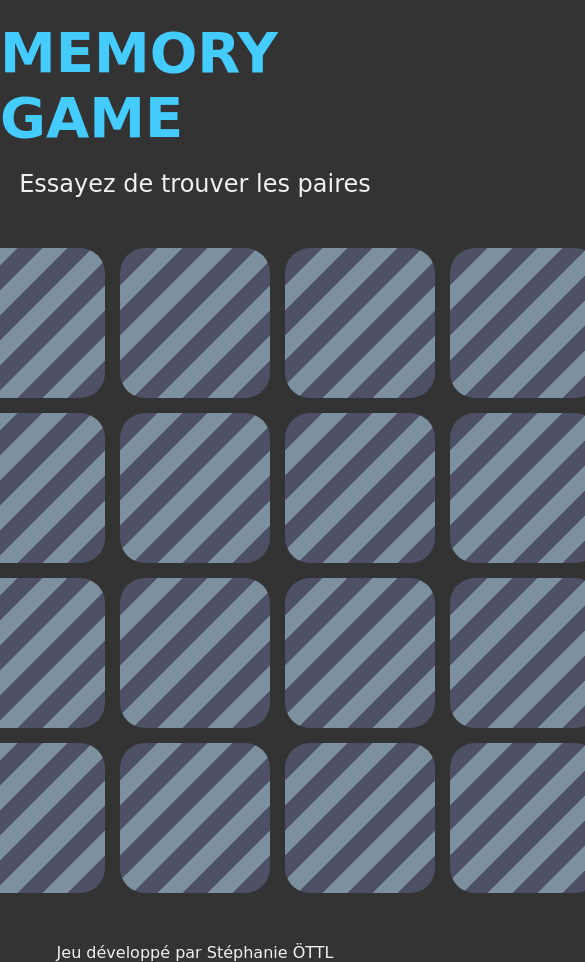
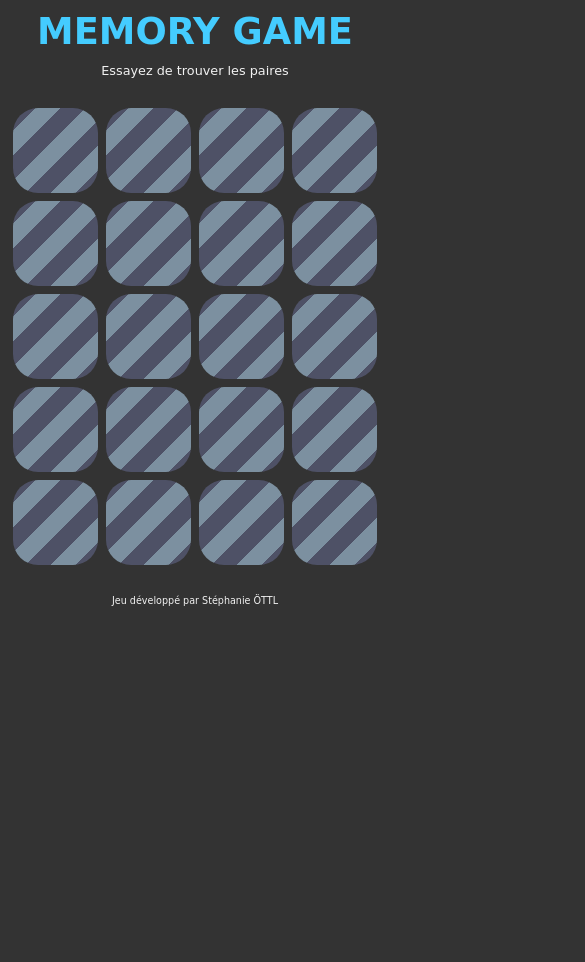
Before and after one commit to stephiedu54/Memory-game, a plain HTML site: page index.html in a window 390 px wide. Shown: the whole page, 585 px wide, since content can reach past the window. After the commit the page ends 844 px from the top, so only its background shows below. Drawn offline with nearby package versions, Linux system fonts and the light colour scheme; a web font is replaced by a local one.

Commit message:
Add responsive and style to game's end

```diff
--- a/index.html
+++ b/index.html
@@ -83,6 +83,10 @@
       </div>
     </div>
 
+    <div id="win-text">
+      <p>Bravo, vous avez gagné !</p>
+    </div>
+
     <footer>
       <p>Jeu développé par Stéphanie ÖTTL</p>
     </footer>
--- a/index.js
+++ b/index.js
@@ -52,17 +52,18 @@ $(() => {
           });
           findedCard++; // J'incrémente le nombre de paires trouvées
           if (findedCard === 10) {
-            alert("Gagné !");
+            endOfGame();
           }
         }
         // Après 2 clics, je remets mes variables à zéro pour le prochain tour
         currentClickCpt = 0;
         dataImageShowed = "";
-        // Lorsque toutes les cartes ont été trouvées, c'est gagné : fin du jeu
-        // if (findedCard === 10) {
-        //   alert("Gagné !");
-        // }
       }
     }
   });
+
+  // Fin de jeu
+  const endOfGame = () => {
+    $("#win-text").css("visibility", "visible");
+  };
 });
--- a/styles.css
+++ b/styles.css
@@ -19,7 +19,6 @@ h1 {
 }
 
 h1 + p {
-  /* padding-bottom: 50px; */
   color: #f1f1f1;
   font-size: 1.5rem;
 }
@@ -69,7 +68,126 @@ h1 + p {
   object-fit: cover;
 }
 
+#win-text {
+  visibility: hidden;
+  width: 320px;
+  height: 100px;
+  border-radius: 20px;
+  background-color: #333;
+  opacity: 0.95;
+  color: #44CCFF;
+  font-size: 1.5rem;
+  display: flex;
+  justify-content: center;
+  align-items: center;
+  position: absolute;
+  top: 40%;
+}
+
 footer p {
   font-size: 1rem;
   color: #f1f1f1;
 }
+
+/* MEDIA QUERIES */
+@media screen and (max-width: 860px) {
+  #card-board {
+    grid-template: repeat(5, 130px)/repeat(4, 130px);
+    margin: 30px auto;
+  }
+
+  .card {
+    width: 130px;
+    height: 130px;
+  }
+
+  h1 {
+    padding: 10px 0;
+    font-size: 2.8rem;
+  }
+
+  h1 + p {
+    font-size: 1.1rem;
+  }
+
+  footer p {
+    font-size: 0.8rem;
+  }
+}
+
+@media screen and (max-width: 595px) {
+  #card-board {
+    grid-template: repeat(5, 110px)/repeat(4, 110px);
+  }
+
+  .card {
+    width: 110px;
+    height: 110px;
+  }
+
+  h1 {
+    font-size: 2.5rem;
+  }
+
+  h1 + p {
+    font-size: 0.9rem;
+  }
+
+  footer p {
+    font-size: 0.7rem;
+  }
+}
+
+@media screen and (max-width: 505px) {
+  #card-board {
+    grid-template: repeat(5, 100px)/repeat(4, 100px);
+  }
+
+  .card {
+    width: 100px;
+    height: 100px;
+  }
+
+  #win-text {
+    width: 300px;
+    height: 80px;
+    border-radius: 15px;
+    font-size: 1rem;
+  }
+}
+
+@media screen and (max-width: 455px) {
+  #card-board {
+    grid-template: repeat(5, 90px)/repeat(4, 90px);
+    gap: 10px;
+  }
+
+  .card {
+    width: 90px;
+    height: 90px;
+  }
+
+  h1 {
+    font-size: 2.3rem;
+  }
+
+  h1 + p {
+    font-size: 0.8rem;
+  }
+
+  footer p {
+    font-size: 0.6rem;
+  }
+}
+
+@media screen and (max-width: 415px) {
+  #card-board {
+    grid-template: repeat(5, 85px)/repeat(4, 85px);
+    gap: 8px;
+  }
+
+  .card {
+    width: 85px;
+    height: 85px;
+  }
+}
```
